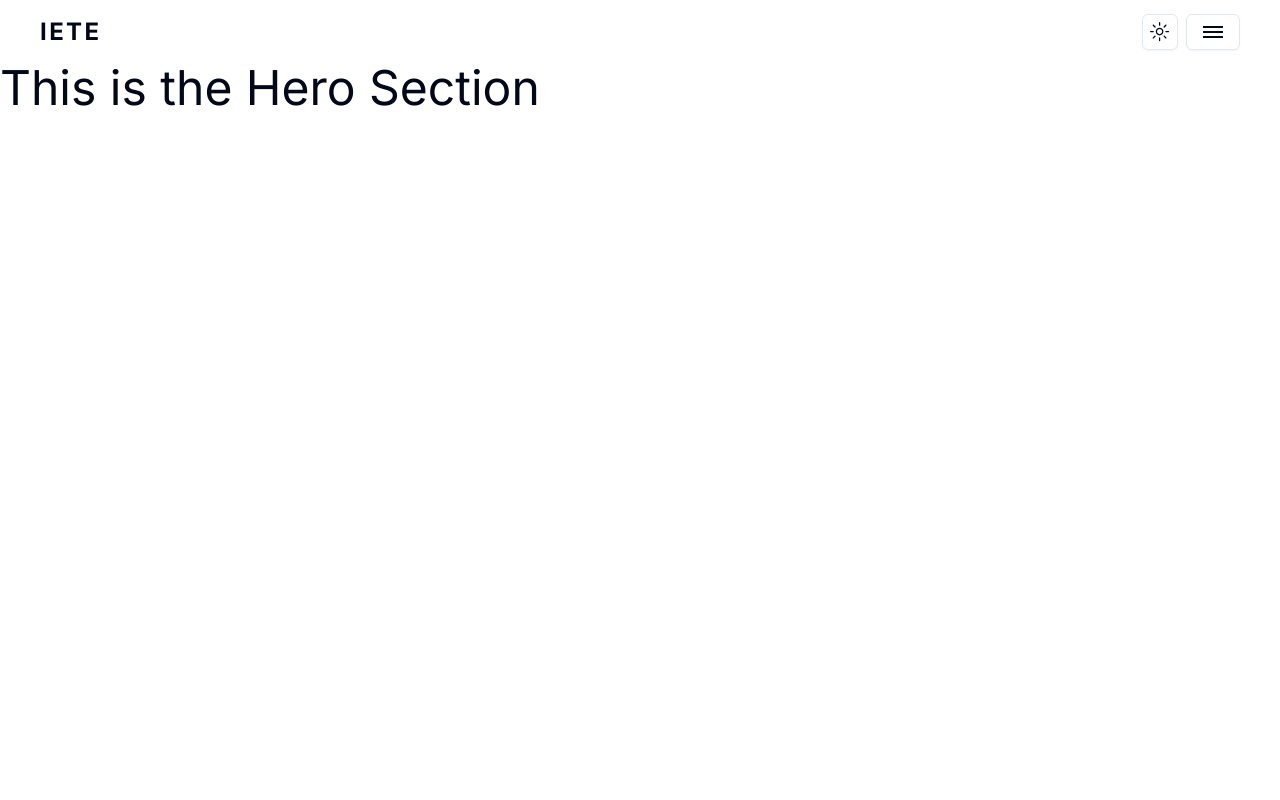
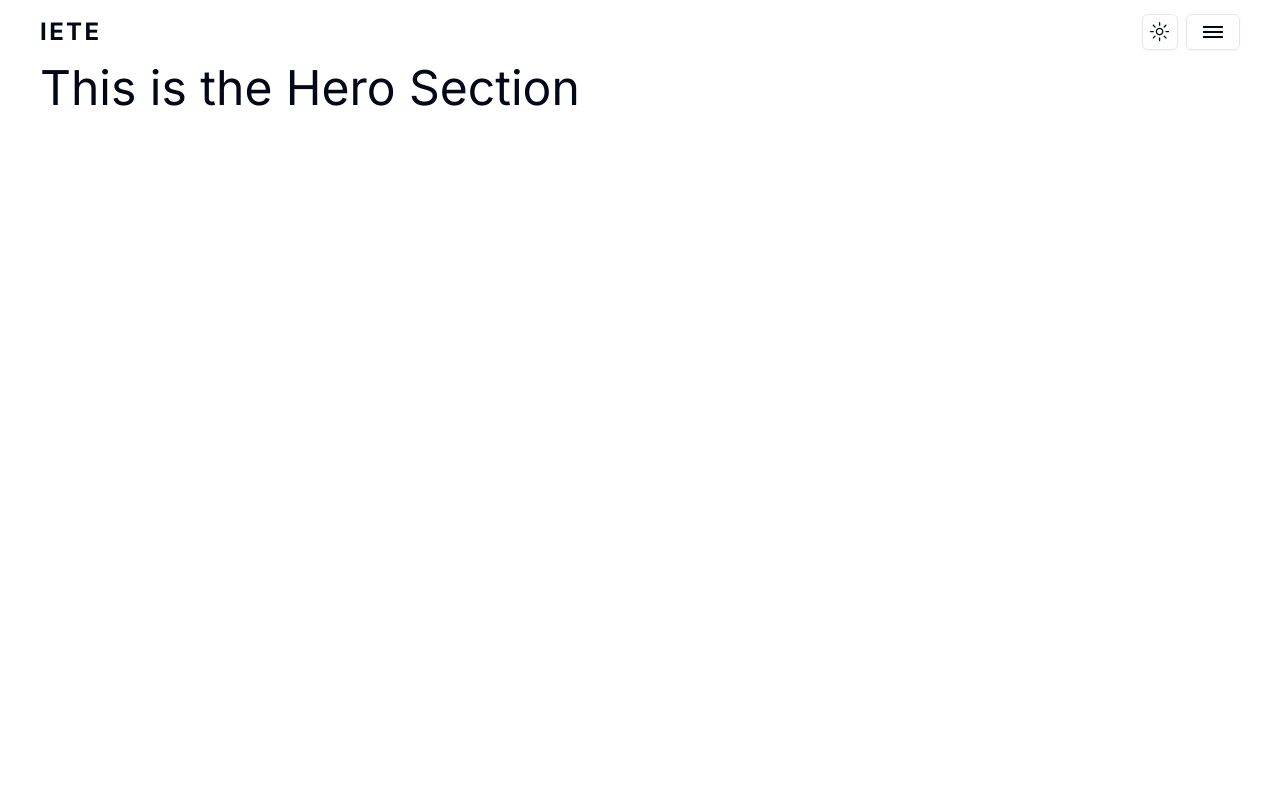
Before and after one commit to HLrahul/IETE, a Next.js app: page / in a window 1280 px wide. Shown: the top 800 px of the page. Built offline with nearby package versions, Linux system fonts and the light colour scheme.

Commit message:
added Component Padding

```diff
--- a/components/HeroSection.tsx
+++ b/components/HeroSection.tsx
@@ -1,6 +1,6 @@
 export default function Hero() {
     return (
-        <div className="h-screen w-full relative">
+        <div className="h-screen w-full relative p-10 pt-16">
             <h1 className="text-5xl">
                 This is the Hero Section
             </h1>
--- a/components/Navbar.tsx
+++ b/components/Navbar.tsx
@@ -5,7 +5,7 @@ import { DropdownHamMenu } from "./DropDownMenu";
 
 export default function Navbar() {
     return (
-        <div className="h-16 w-full top-0 z-50 flex items-center justify-between px-10">
+        <div className="h-16 w-full top-0 z-50 fixed flex items-center justify-between px-10">
             <div>
                 <h1 className="font-bold text-2xl tracking-widest cursor-pointer">
                     IETE
```
